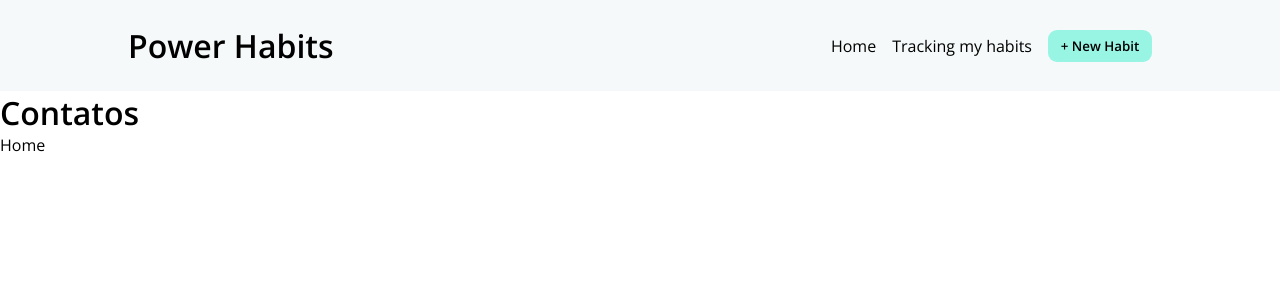
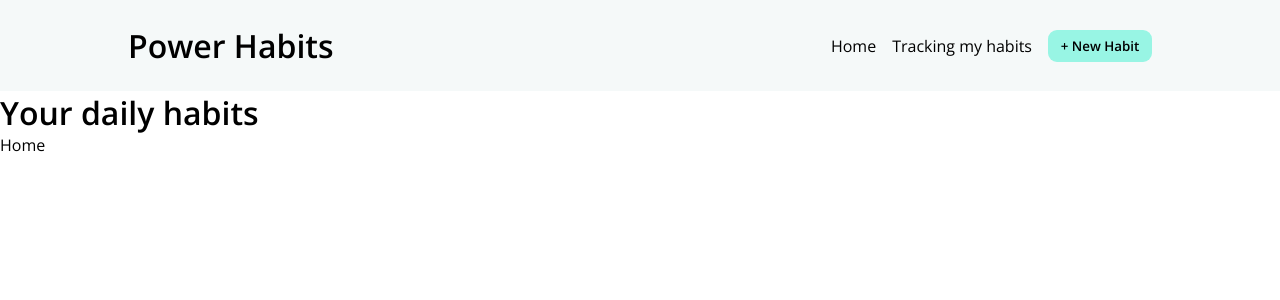
Before and after one commit to 1ZOD/Front_avaliacao, a Next.js app: page /daily_habits/daily_habits in a window 1280 px wide. Shown: the top 300 px of the page. Built offline with nearby package versions, Linux system fonts and the light colour scheme.

Commit message:
Add_component_title

```diff
--- a/src/components/communs/button.tsx
+++ b/src/components/communs/button.tsx
@@ -1,8 +1,12 @@
 import React from "react";
 
-const Button = () => {
+interface Props{
+  children: any;
+}
+
+export const Button = ({children}: Props) => {
   return (
-    <button className="button">+ New Habit</button>
+    <button className="button">{children}</button>
   );
 };
 
--- a/src/components/communs/title.tsx
+++ b/src/components/communs/title.tsx
@@ -1,9 +1,12 @@
-import React from "react";
+import React, { ReactNode } from "react";
 
-const Title = () => {
+interface Props{
+  children: ReactNode;
+}
+
+export const Title = ({children}: Props) => {
   return (
-    <div className="">Contatos</div>
+    <div className="title">{children}</div>
   );
 };
-
-export default Title;
+;
--- a/src/components/navbar/Navbar.tsx
+++ b/src/components/navbar/Navbar.tsx
@@ -14,7 +14,7 @@ export const Navbar = ({children}: LayoutProps) => {
       <nav>
         <Link href="/" className="text_link">Home</Link>
         <Link href="/tracking"className="text_link">Tracking my habits</Link>
-        <Button></Button>
+        <Button><div>+ New Habit</div></Button>
       </nav>
     </div>
     {children}
--- a/src/pages/_app.tsx
+++ b/src/pages/_app.tsx
@@ -1,6 +1,7 @@
 import '@/styles/globals.css'
 import '@/styles/nav_style/nav_bar.css';
 import '@/styles/button/button.css';
+import '@/styles/title/title.css';
 import type { AppProps } from 'next/app'
 import { Navbar } from '@/components/navbar/Navbar';
 
--- a/src/pages/daily_habits/daily_habits.tsx
+++ b/src/pages/daily_habits/daily_habits.tsx
@@ -1,3 +1,4 @@
+import { Title } from "@/components/communs/title"
 import Head from "next/head"
 import Link from "next/link"
 
@@ -8,7 +9,9 @@ export default function Daily() {
         <title>Daily Habits</title>
     </Head>
     <div>
-        <h1> Contatos</h1>
+        <Title><span>Your daily habits</span></Title>
+
+
         <Link href="/">Home</Link>
     </div>
     </>
--- /dev/null
+++ b/src/styles/title/title.css
@@ -0,0 +1,4 @@
+.title{
+    font-weight: bold;
+    font-size: 2rem;
+}
```
